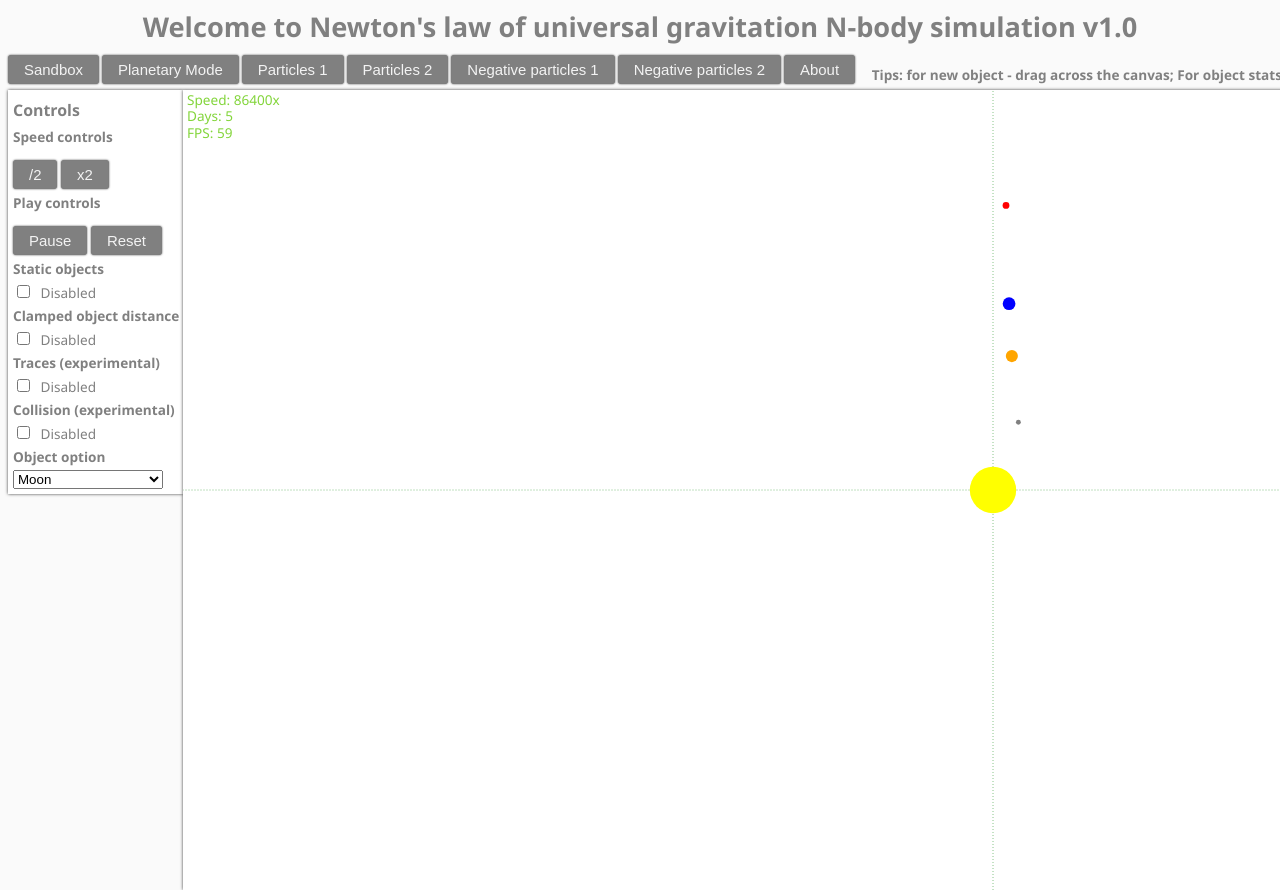
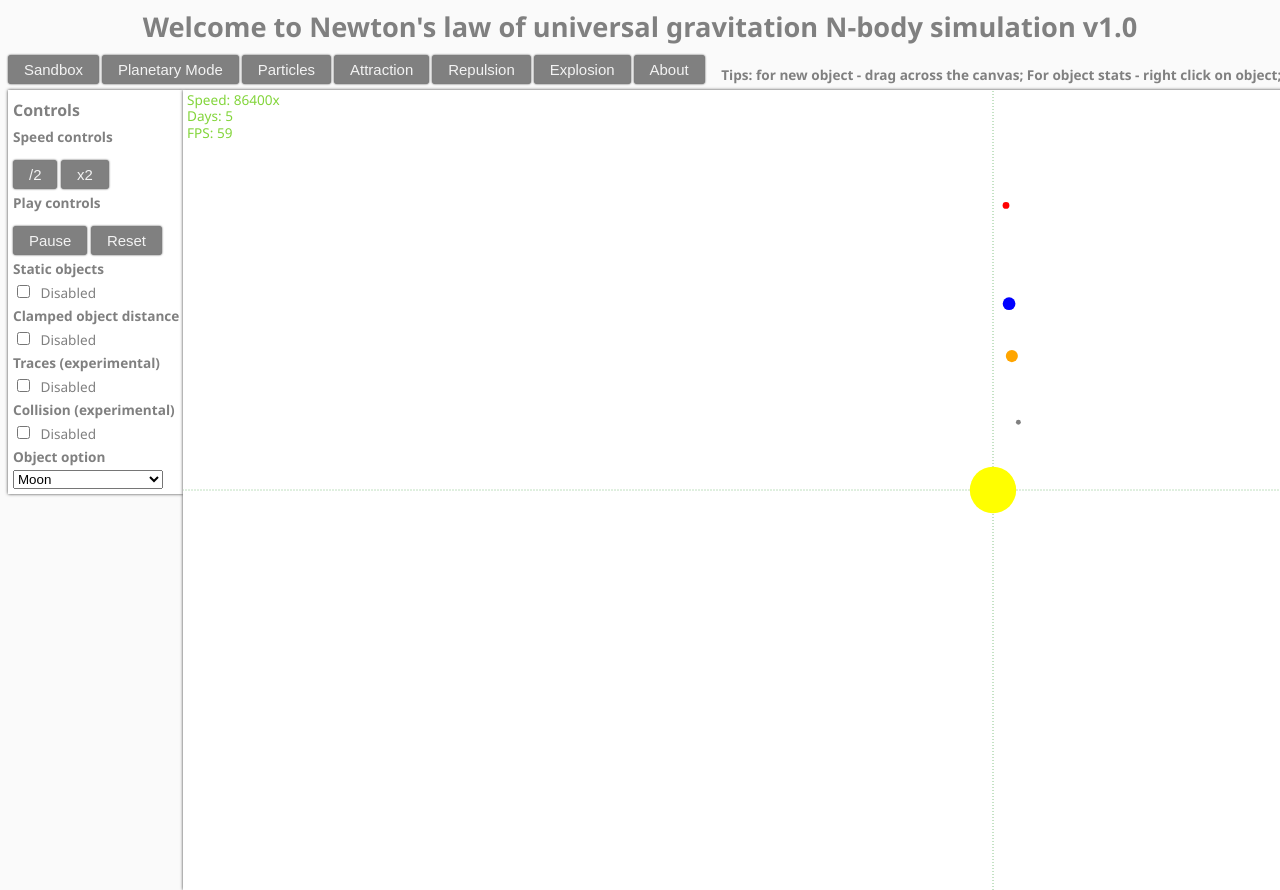
Before and after one commit to lubobul/2DNewtonGravityJS, a plain HTML site: page gravity.htm in a window 1280 px wide. Shown: the top 890 px of the page. Drawn offline with Linux system fonts and the light colour scheme.

Commit message:
Changed button names

```diff
--- a/gravity.htm
+++ b/gravity.htm
@@ -250,10 +250,10 @@
 
             <button class="simulation-option menu-options-button" onclick="sandbox()">Sandbox</button>
             <button class="simulation-option menu-options-button" onclick="planetaryMode()">Planetary Mode</button>
-            <button class="simulation-option menu-options-button" onclick="particles()">Particles 1</button>
-            <button class="simulation-option menu-options-button" onclick="particles2()">Particles 2</button>
-            <button class="simulation-option menu-options-button" onclick="particles3()">Negative particles 1</button>
-            <button class="simulation-option menu-options-button" onclick="particles4()">Negative particles 2</button>
+            <button class="simulation-option menu-options-button" onclick="particles()">Particles</button>
+            <button class="simulation-option menu-options-button" onclick="particles2()">Attraction</button>
+            <button class="simulation-option menu-options-button" onclick="particles3()">Repulsion</button>
+            <button class="simulation-option menu-options-button" onclick="particles4()">Explosion</button>
             <button class="simulation-option menu-options-button" onclick="about()">About</button>
 
             <div class="menu-options-button">
```
